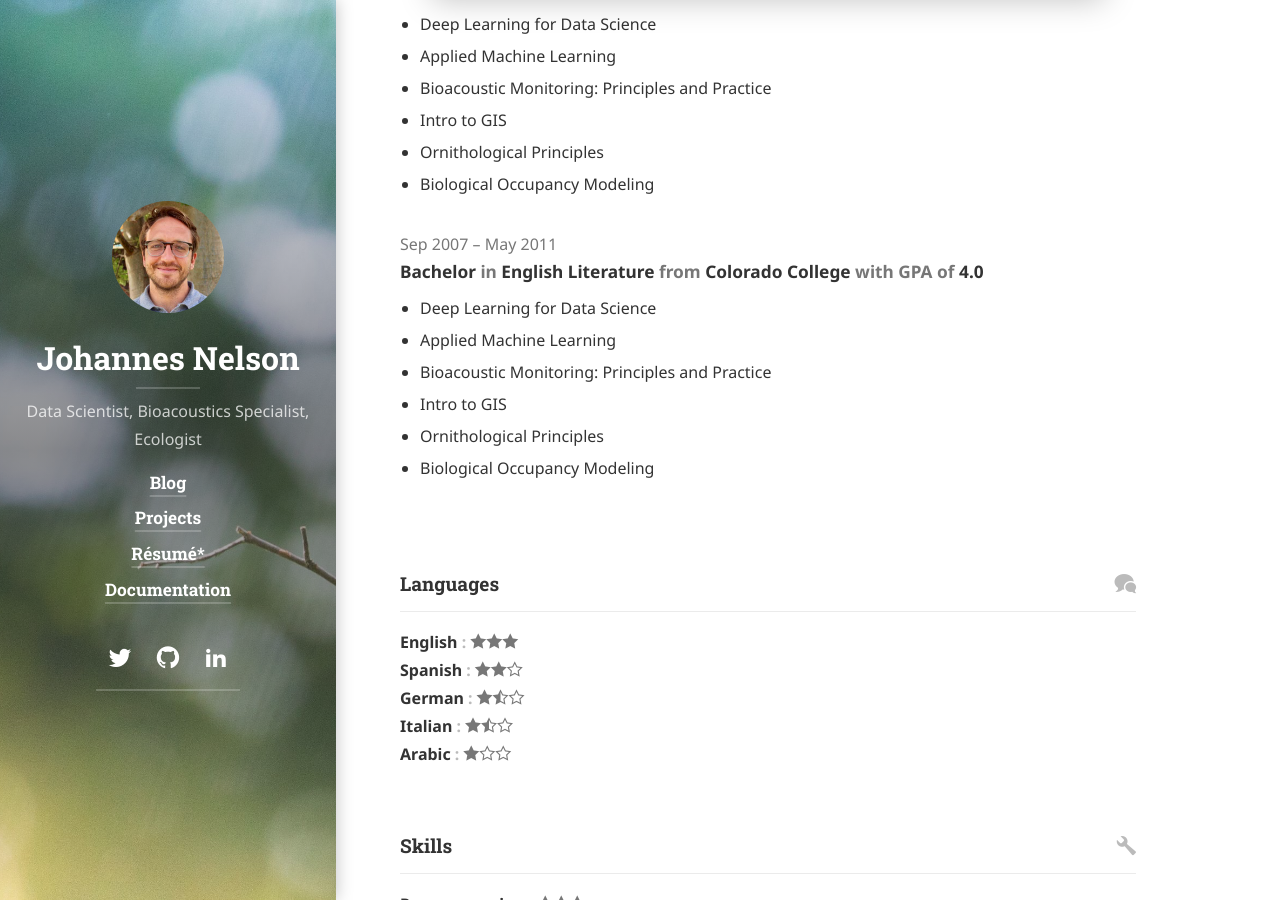
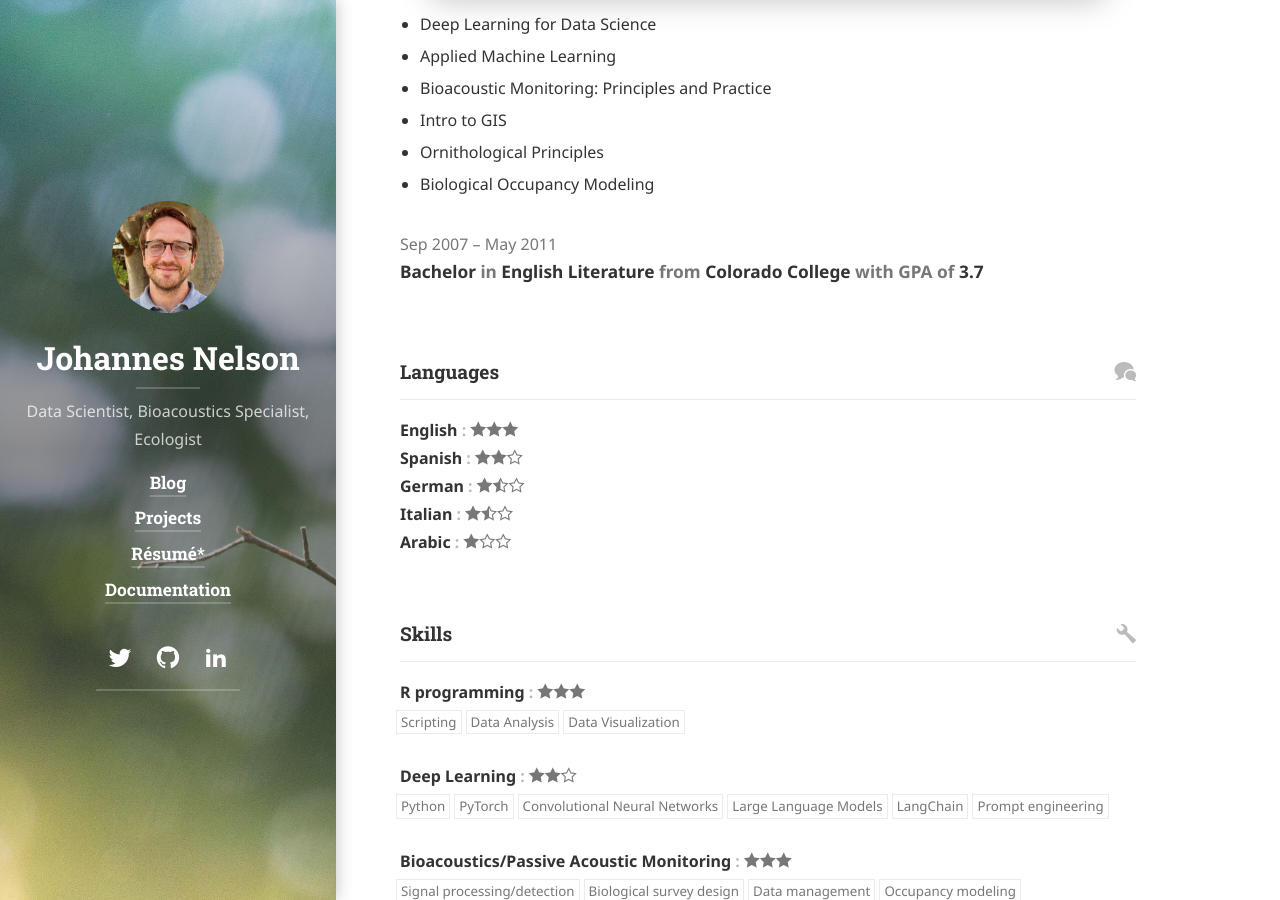
Before and after one commit to johannesnelson/johannesnelson.github.io, a Jekyll site: the page built from resume.md, in a window 1280 px wide and 900 px high, scrolled down 2267 px. Built offline with Jekyll 4.4.1, drawn with Linux system fonts in a browser that asks for light colours; cached includes are drawn as plain includes; nearby versions of some CDN libraries; some web fonts are replaced; library files that are not in the unit come from our copies.

Commit message:
Resume development

```diff
--- a/_data/resume.yml
+++ b/_data/resume.yml
@@ -100,14 +100,7 @@
     studyType: "Bachelor"
     startDate: "2007-09-30"
     endDate: "2011-05-30"
-    gpa: "4.0"
-    courses:
-      - "Deep Learning for Data Science"
-      - "Applied Machine Learning"
-      - "Bioacoustic Monitoring: Principles and Practice"
-      - "Intro to GIS"
-      - "Ornithological Principles"
-      - "Biological Occupancy Modeling"
+    gpa: "3.7"
 
 # awards:
 #   - title: "Digital Compression Pioneer Award"
```
